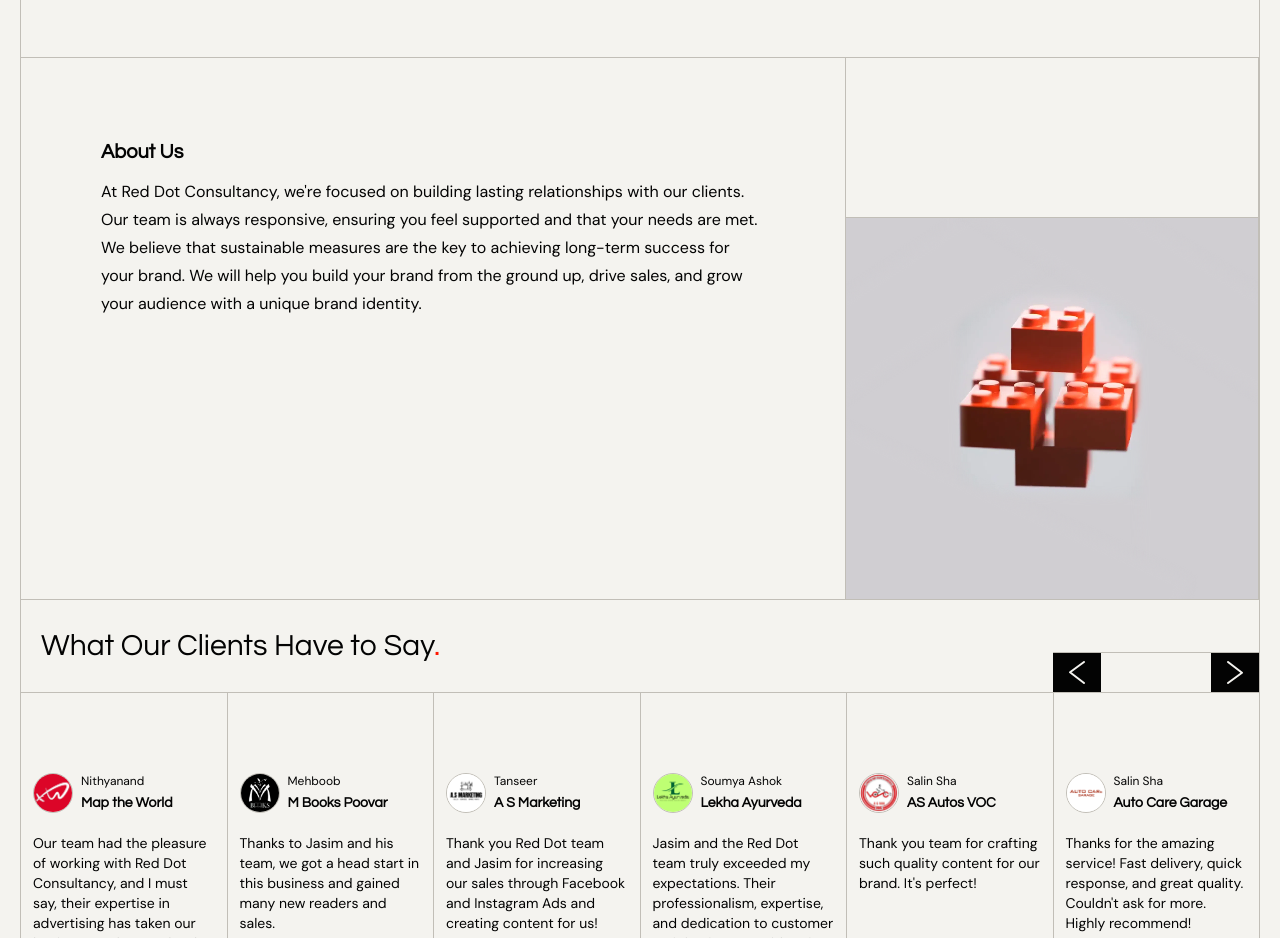
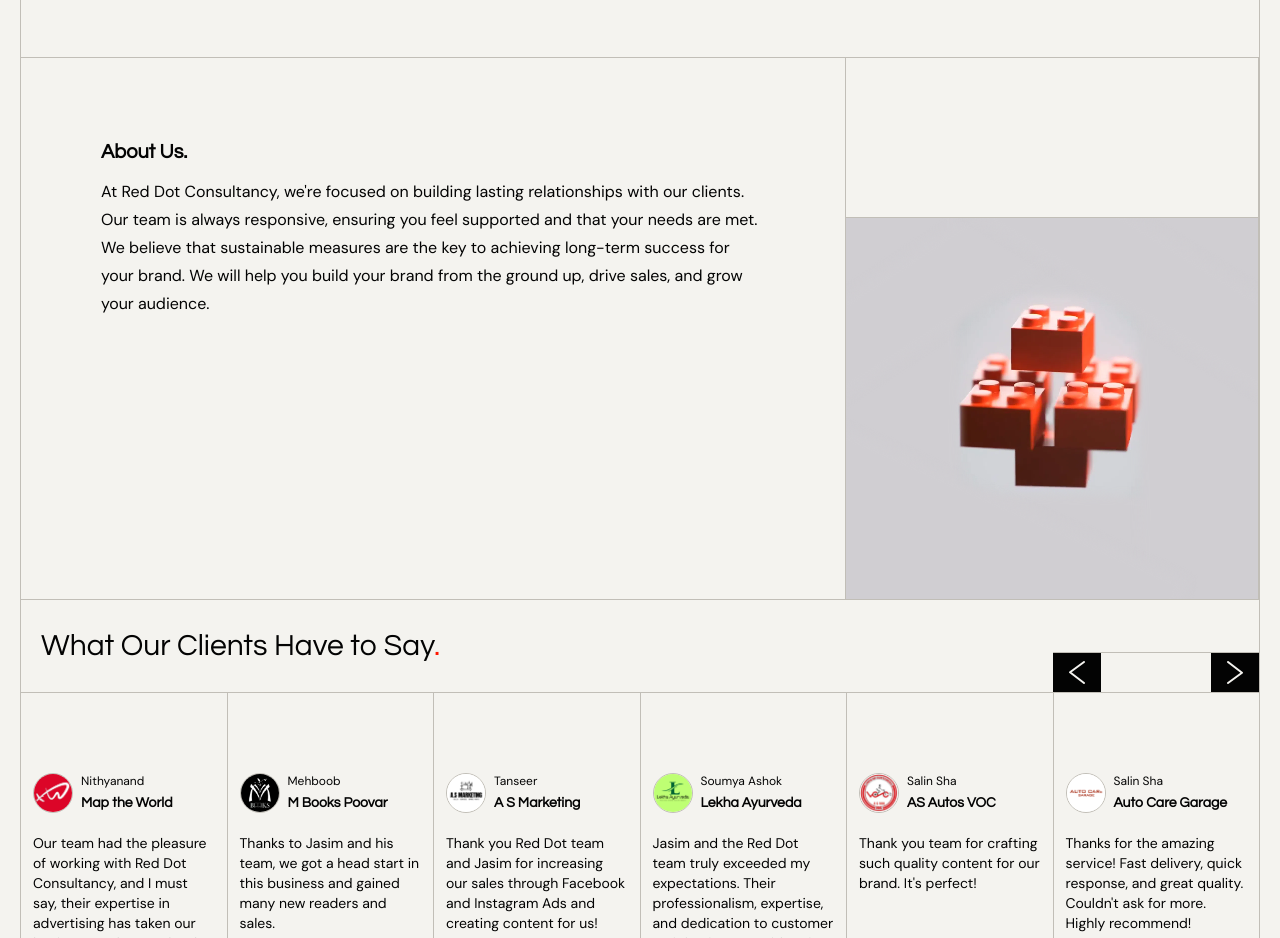
Before and after one commit to jasimmohammedme/reddotconsultancy, a Next.js app: page / in a window 1280 px wide. Shown: the part 2540-3478 px from the top of the page. Built offline with nearby package versions, Linux system fonts and the light colour scheme.

Commit message:
Update MissionVisionValue.tsx

```diff
--- a/components/MissionVisionValue.tsx
+++ b/components/MissionVisionValue.tsx
@@ -10,9 +10,9 @@ const MissionVisionValue: React.FC = () => {
          <div className="text-3xl font-questrial h-20 md:h-32" />
          <div className='w-full h-full flex flex-row border-t justify-end'>
             <div className='w-full md:w-2/3 h-full flex flex-col gap-3 p-10 md:p-10 lg:p-20 md:border-r border-r-0'>
-               <p className='text-xl font-semibold font-questrial'>About Us               </p>
+               <p className='text-xl font-semibold font-questrial'>About Us.              </p>
                <p className='text-base leading-7 md:leading-7'>
-                  At Red Dot Consultancy, we're focused on building lasting relationships with our clients. Our team is always responsive, ensuring you feel supported and that your needs are met. We believe that sustainable measures are the key to achieving long-term success for your brand. We will help you build your brand from the ground up, drive sales, and grow your audience with a unique brand identity.
+                  At Red Dot Consultancy, we're focused on building lasting relationships with our clients. Our team is always responsive, ensuring you feel supported and that your needs are met. We believe that sustainable measures are the key to achieving long-term success for your brand. We will help you build your brand from the ground up, drive sales, and grow your audience.
                </p>
             </div>
             <div className='hidden md:block w-1/3 h-full'>
```
